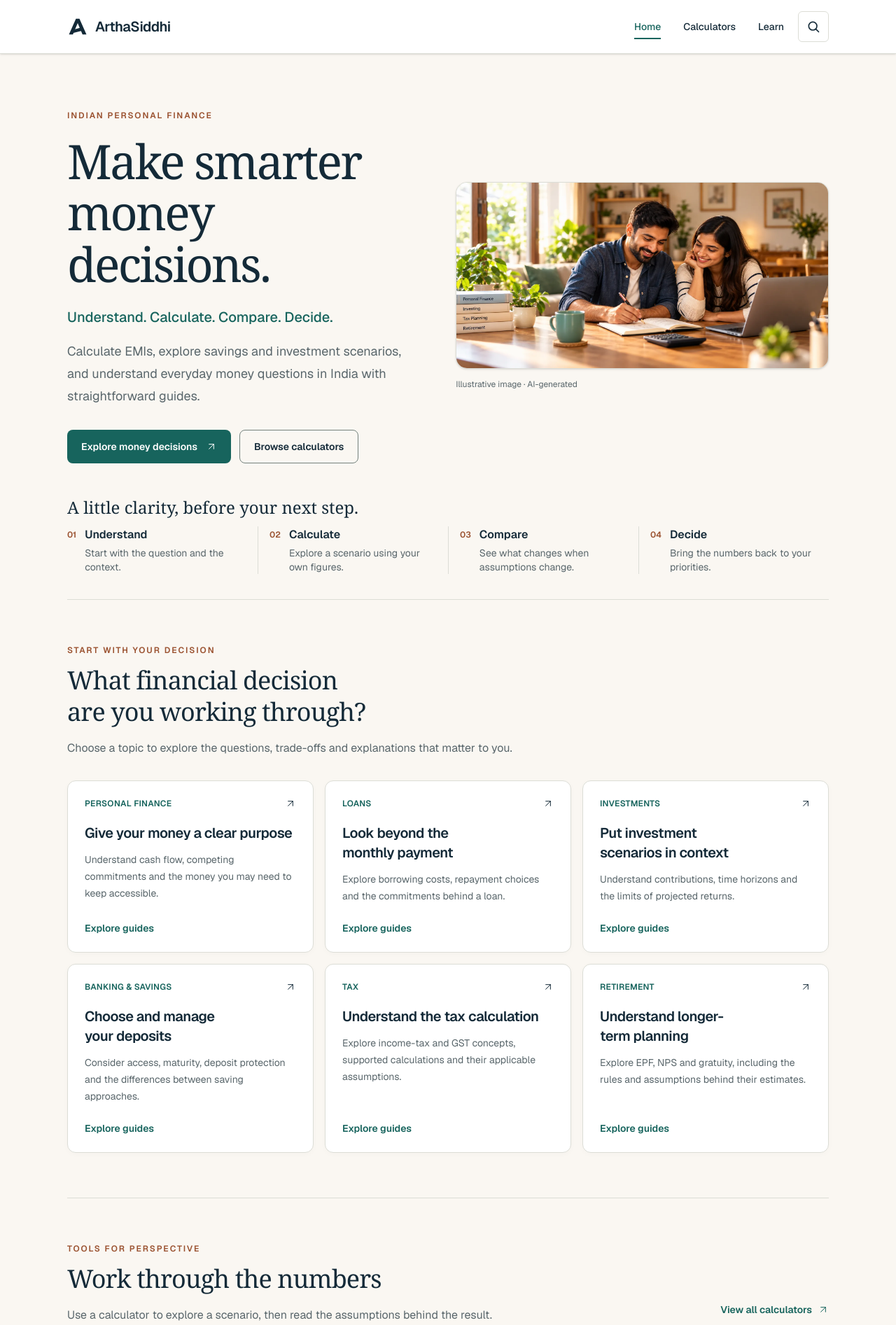
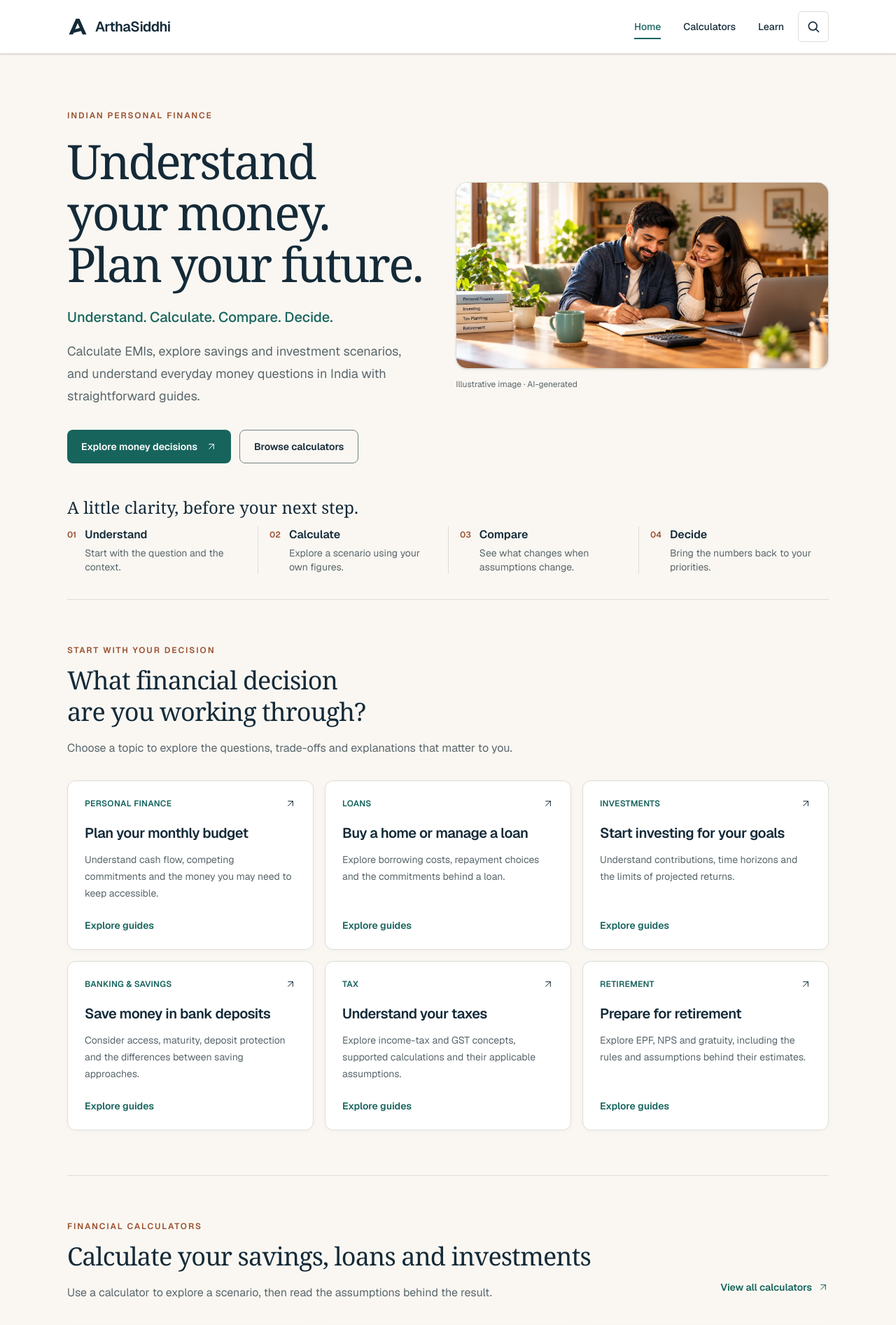
Before and after one commit to applekanna5-bit/arthasiddhi, a Next.js app: page / in a window 1280 px wide. Shown: the top 1893 px of the page at 70% size. Built offline with nearby package versions, Linux system fonts and the light colour scheme.

Commit message:
Make homepage decision journeys concrete and beginner friendly

```diff
--- a/app/page.tsx
+++ b/app/page.tsx
@@ -18,12 +18,12 @@ export const metadata: Metadata = pageMetadata({
 const calculatorCardSlugs = ["home-loan", "sip", "fd", "ppf", "inflation", "income-tax"] as const satisfies readonly CalculatorSlug[];
 const guides = getHomeGuides();
 const journeys: Record<ContentCategory, { title: string; description: string }> = {
-  "personal-finance": { title: "Give your money a clear purpose", description: "Understand cash flow, competing commitments and the money you may need to keep accessible." },
-  loans: { title: "Look beyond the monthly payment", description: "Explore borrowing costs, repayment choices and the commitments behind a loan." },
-  investments: { title: "Put investment scenarios in context", description: "Understand contributions, time horizons and the limits of projected returns." },
-  banking: { title: "Choose and manage your deposits", description: "Consider access, maturity, deposit protection and the differences between saving approaches." },
-  tax: { title: "Understand the tax calculation", description: "Explore income-tax and GST concepts, supported calculations and their applicable assumptions." },
-  retirement: { title: "Understand longer-term planning", description: "Explore EPF, NPS and gratuity, including the rules and assumptions behind their estimates." },
+  "personal-finance": { title: "Plan your monthly budget", description: "Understand cash flow, competing commitments and the money you may need to keep accessible." },
+  loans: { title: "Buy a home or manage a loan", description: "Explore borrowing costs, repayment choices and the commitments behind a loan." },
+  investments: { title: "Start investing for your goals", description: "Understand contributions, time horizons and the limits of projected returns." },
+  banking: { title: "Save money in bank deposits", description: "Consider access, maturity, deposit protection and the differences between saving approaches." },
+  tax: { title: "Understand your taxes", description: "Explore income-tax and GST concepts, supported calculations and their applicable assumptions." },
+  retirement: { title: "Prepare for retirement", description: "Explore EPF, NPS and gratuity, including the rules and assumptions behind their estimates." },
 };
 const focus = "focus-visible:outline-2 focus-visible:outline-offset-4 focus-visible:outline-[var(--as-brand-teal)]";
 const card = `home-card group rounded-xl border border-[var(--as-border-subtle)] bg-[var(--as-surface-card)] p-5 sm:p-6 hover:border-[var(--as-brand-teal)] ${focus}`;
@@ -45,7 +45,7 @@ export default function HomePage() {
         <section aria-labelledby="home-heading" className="home-hero grid gap-7 py-9 sm:gap-10 sm:py-14 lg:grid-cols-[minmax(0,1fr)_minmax(0,1.05fr)] lg:items-center lg:gap-12 lg:py-20">
           <div className="min-w-0">
             <p className={eyebrow}>Indian personal finance</p>
-            <h1 id="home-heading" className="home-display mt-5 max-w-2xl text-[2.5rem] font-semibold leading-[1.08] tracking-[-0.04em] sm:text-6xl lg:text-[4.25rem]">Make smarter money decisions.</h1>
+            <h1 id="home-heading" className="home-display mt-5 max-w-2xl text-[2.5rem] font-semibold leading-[1.08] tracking-[-0.04em] sm:text-6xl lg:text-[4.25rem]">Understand your money. Plan your future.</h1>
             <p className="mt-6 text-xl font-medium leading-relaxed text-[var(--as-brand-teal)]">Understand. Calculate. Compare. Decide.</p>
             <p className="mt-4 max-w-xl text-base leading-7 text-[var(--as-text-secondary)] sm:text-lg sm:leading-8">Calculate EMIs, explore savings and investment scenarios, and understand everyday money questions in India with straightforward guides.</p>
             <div className="mt-8 flex flex-col gap-3 sm:flex-row sm:flex-wrap">
@@ -85,14 +85,14 @@ export default function HomePage() {
         </section>
 
         <section aria-labelledby="calculators-heading" className="border-t border-[var(--as-border-subtle)] py-10 sm:py-16">
-          <div className="flex flex-wrap items-end justify-between gap-4"><div><p className={eyebrow}>Tools for perspective</p><h2 id="calculators-heading" className={`mt-3 ${heading}`}>Work through the numbers</h2><p className="mt-4 max-w-2xl leading-7 text-[var(--as-text-secondary)]">Use a calculator to explore a scenario, then read the assumptions behind the result.</p></div><Link href="/calculators" className={textLink}>View all calculators <Arrow /></Link></div>
+          <div className="flex flex-wrap items-end justify-between gap-4"><div><p className={eyebrow}>Financial calculators</p><h2 id="calculators-heading" className={`mt-3 ${heading}`}>Calculate your savings, loans and investments</h2><p className="mt-4 max-w-2xl leading-7 text-[var(--as-text-secondary)]">Use a calculator to explore a scenario, then read the assumptions behind the result.</p></div><Link href="/calculators" className={textLink}>View all calculators <Arrow /></Link></div>
           <div className="mt-6 grid gap-3 sm:mt-8 sm:gap-4 md:grid-cols-2 lg:grid-cols-3">
             {calculatorCardSlugs.map((slug) => { const calculator = calculators[slug]; return <Link key={slug} href={calculator.href} className={`${card} flex flex-col`}><h3 className="flex items-start justify-between gap-3 text-lg font-semibold">{calculator.name}<Arrow /></h3><p className="mt-3 text-sm leading-6 text-[var(--as-text-secondary)]">{calculator.description}</p><span className="mt-auto pt-4 text-sm font-semibold text-[var(--as-brand-teal)] sm:pt-6">Open calculator</span></Link>; })}
           </div>
         </section>
 
         <section aria-labelledby="guides-heading" className="border-t border-[var(--as-border-subtle)] py-10 sm:py-16">
-          <div className="flex flex-wrap items-end justify-between gap-4"><div><p className={eyebrow}>Financial education</p><h2 id="guides-heading" className={`mt-3 ${heading}`}>Build your understanding</h2><p className="mt-4 max-w-2xl leading-7 text-[var(--as-text-secondary)]">Start with these home-loan guides, or browse the full collection for other money questions.</p></div><Link href="/learn" className={textLink}>Browse all guides <Arrow /></Link></div>
+          <div className="flex flex-wrap items-end justify-between gap-4"><div><p className={eyebrow}>Financial education</p><h2 id="guides-heading" className={`mt-3 ${heading}`}>Learn with practical examples</h2><p className="mt-4 max-w-2xl leading-7 text-[var(--as-text-secondary)]">Start with these home-loan guides, or browse the full collection for other money questions.</p></div><Link href="/learn" className={textLink}>Browse all guides <Arrow /></Link></div>
           <div className="mt-6 grid gap-3 sm:mt-8 sm:gap-4 md:grid-cols-3">
             {guides.map((article) => <Link key={article.slug} href={getArticlePath(article)} className={`${card} flex flex-col`}><p className="text-xs font-semibold tracking-wide text-[var(--as-brand-teal)] uppercase">{categoryLabels[article.category]}</p><h3 className="mt-4 text-xl font-semibold leading-7 tracking-tight">{article.title}</h3><p className="mt-3 text-sm leading-6 text-[var(--as-text-secondary)]">{article.description}</p><div className="mt-auto flex items-center justify-between gap-3 pt-4 text-sm text-[var(--as-text-secondary)] sm:pt-6"><span>{article.readingTime}</span><Arrow /></div></Link>)}
           </div>
```
